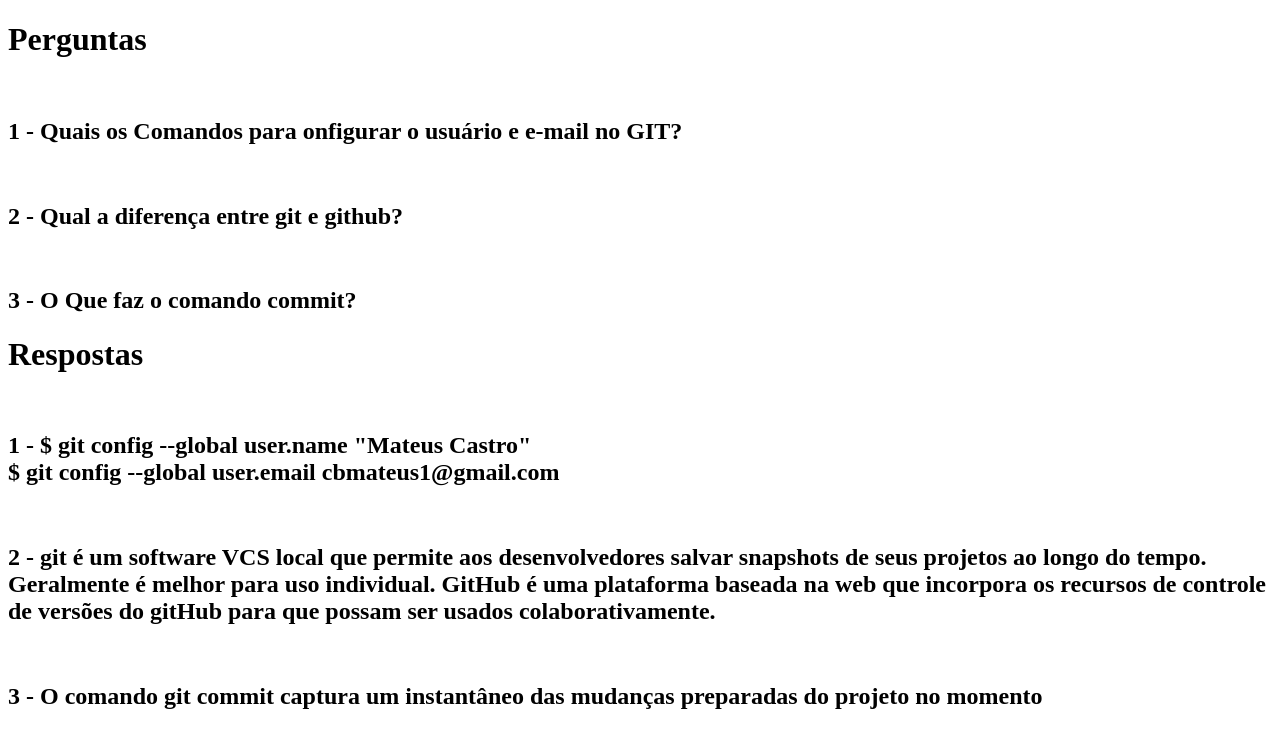
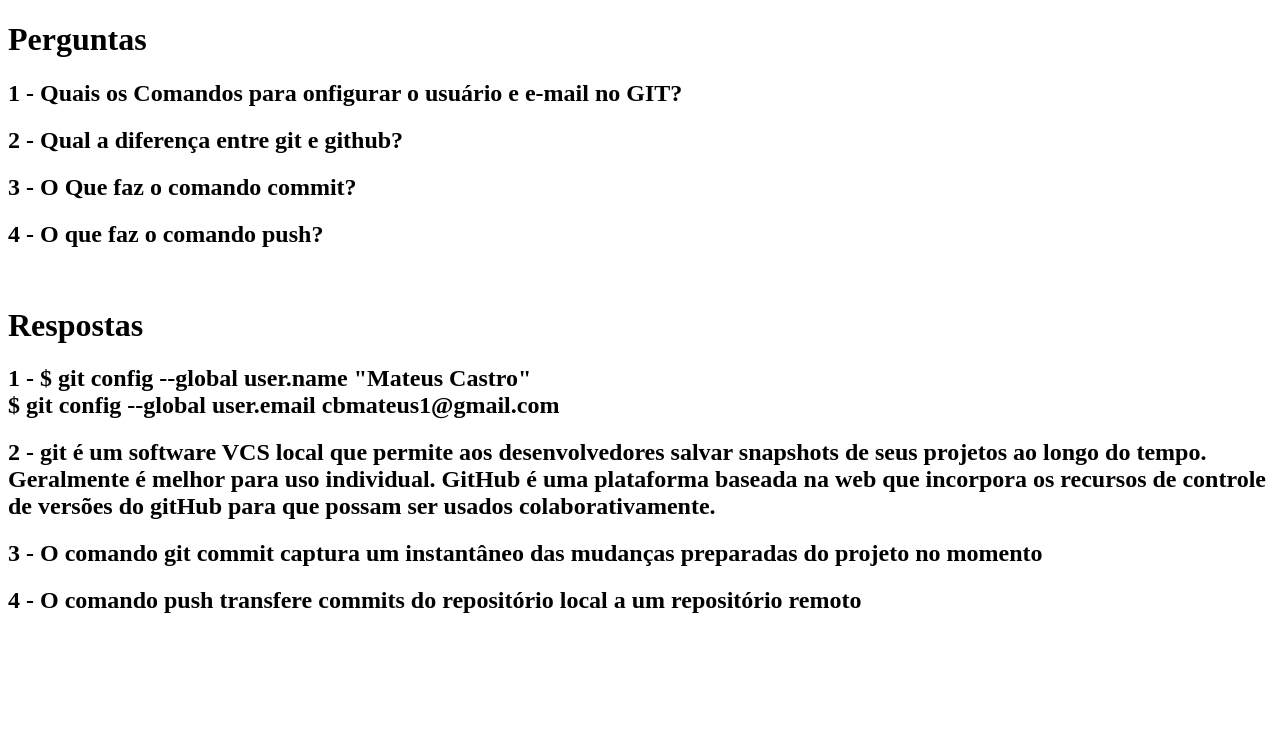
Before and after one commit to cbmateus-dev/treinamento-git-java-senai, a plain HTML site: page index.html in a window 1280 px wide. Drawn offline with Linux system fonts and the light colour scheme.

Commit message:
4 - Pergunta

```diff
--- a/index.html
+++ b/index.html
@@ -10,22 +10,19 @@
 
 <body>
     <h1>Perguntas</h1>
+    <h2>1 - Quais os Comandos para onfigurar o usuário e e-mail no GIT?</h2>
+    <h2>2 - Qual a diferença entre git e github?</h2>
+    <h2>3 - O Que faz o comando commit?</h2>
+    <h2>4 - O que faz o comando push?</h2>
     <br>
-    <h2>1 - Quais os Comandos para onfigurar o usuário e e-mail no GIT?</h2>
-    <br>
-    <h2>2 - Qual a diferença entre git e github?</h2>
-    <br>
-    <h2>3 - O Que faz o comando commit?</h2>
     <h1>Respostas</h1>
-    <br>
     <h2>1 - $ git config --global user.name "Mateus Castro"<br>
         $ git config --global user.email cbmateus1@gmail.com</h2>
-    <br>
     <h2>2 - git é um software VCS local que permite aos desenvolvedores salvar snapshots de seus projetos ao longo do
         tempo. Geralmente é melhor para uso individual. GitHub é uma plataforma baseada na web que incorpora os recursos
         de controle de versões do gitHub para que possam ser usados colaborativamente.</h2>
-    <br>
     <h2>3 - O comando git commit captura um instantâneo das mudanças preparadas do projeto no momento</h2>
+    <h2>4 - O comando push transfere commits do repositório local a um repositório remoto</h2>
 
 </body>
 
```
